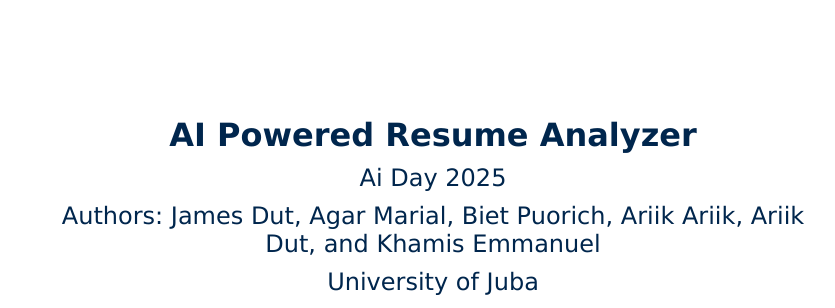
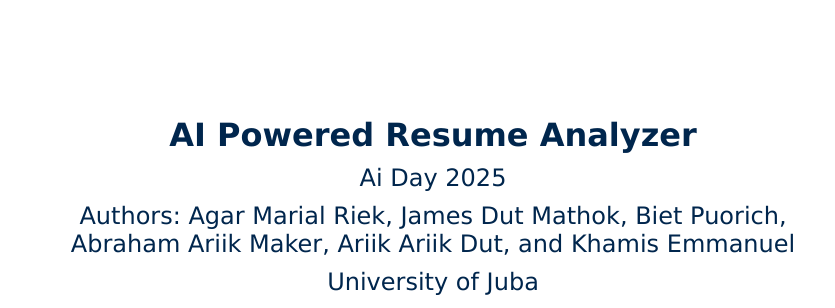
Before and after one commit to Ganomanut/AI-Powered-Resume-Analyzer, a plain HTML site: page index.html in a window 1280 px wide. Shown: the top 308 px of the page, without its empty margins (207-1042 px from the left). Drawn offline with Linux system fonts and the light colour scheme.

Commit message:
Update index.html
Signed-off-by: James Dut Mathok <jamesdutmathok@gmail.com>

```diff
--- a/index.html
+++ b/index.html
@@ -54,7 +54,7 @@
 
   <div class="title">AI Powered Resume Analyzer</div>
   <div class="subtitle">Ai Day 2025</div>
-  <div class="authors">Authors: James Dut, Agar Marial, Biet Puorich, Ariik Ariik, Ariik Dut, and Khamis Emmanuel</div>
+  <div class="authors">Authors: Agar Marial Riek, James Dut Mathok, Biet Puorich, Abraham Ariik Maker, Ariik Ariik Dut, and Khamis Emmanuel</div>
   <div class="university">University of Juba</div>
 
   <div class="github-icon">
```
